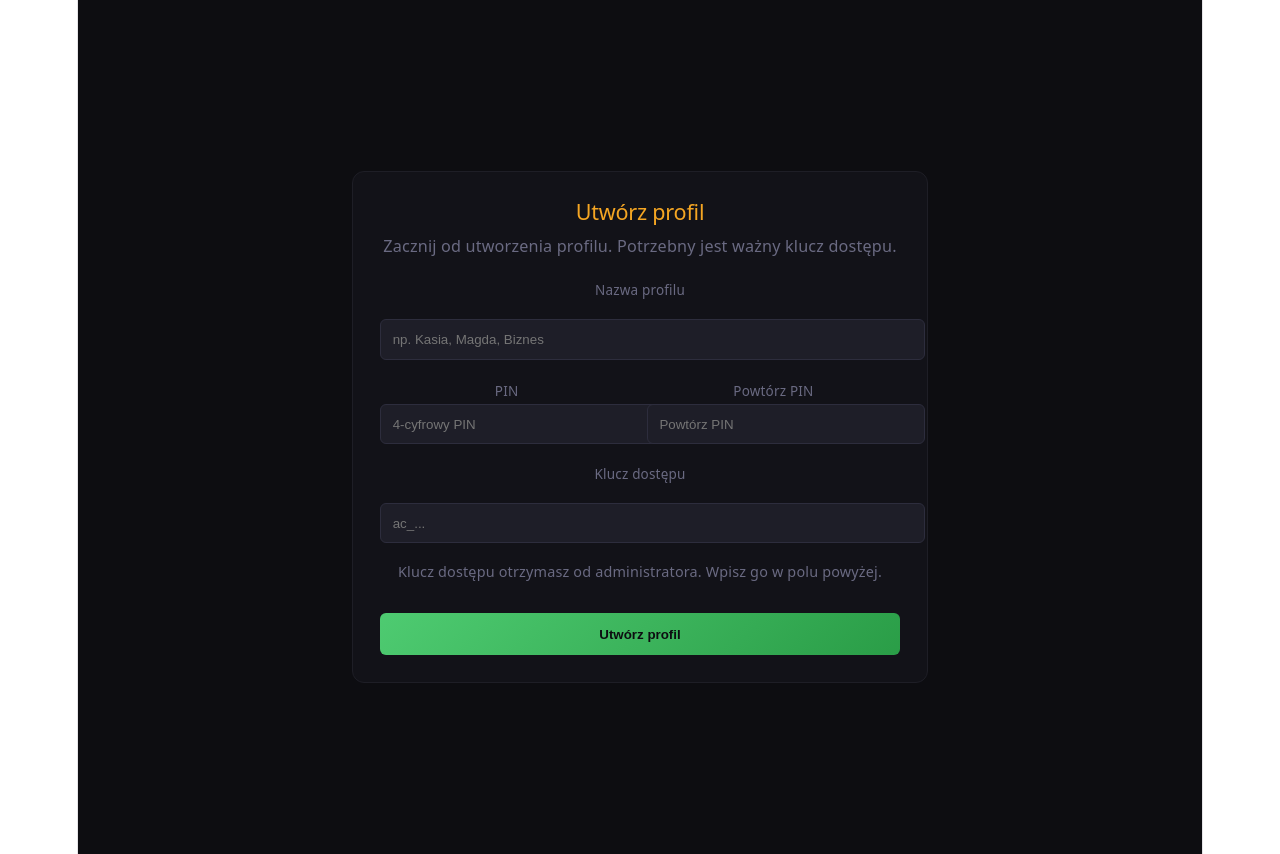
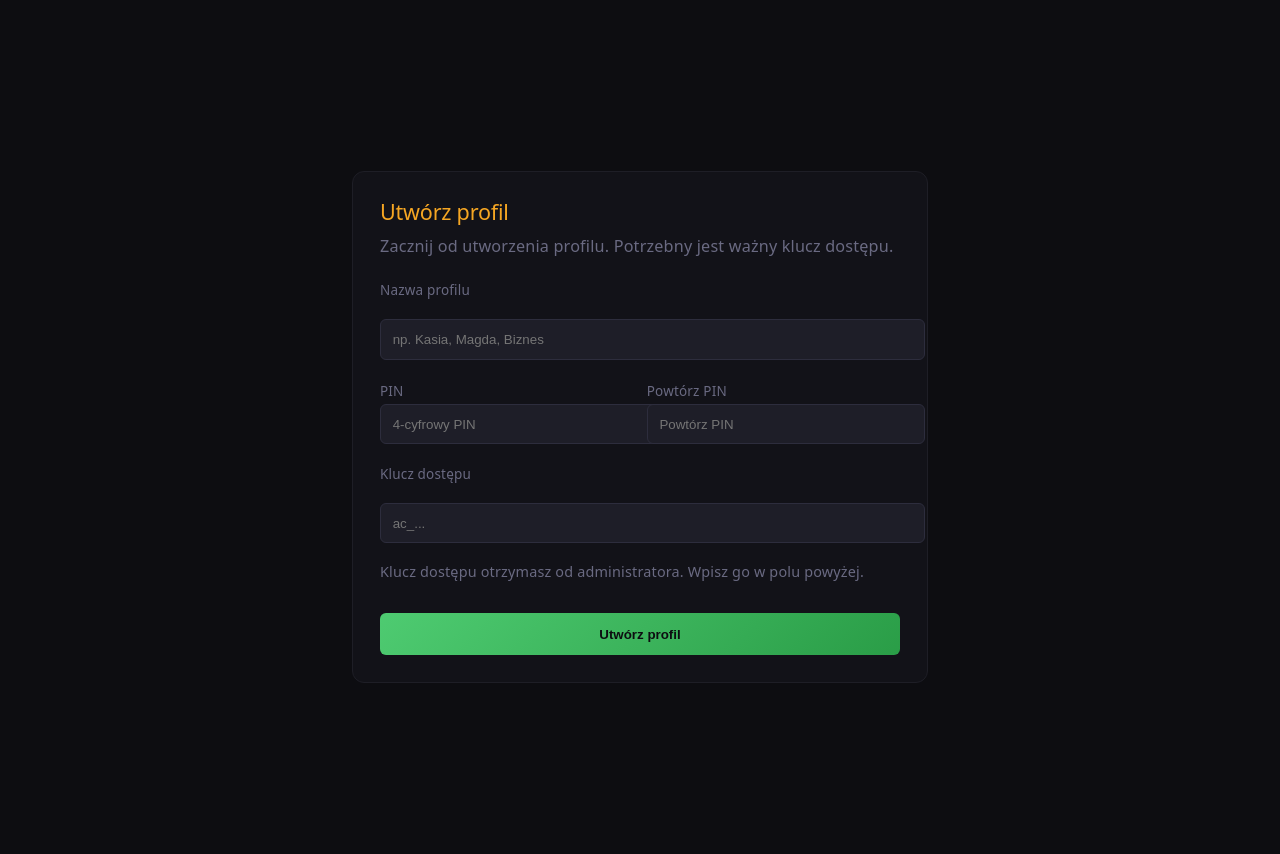
Before and after one commit to nuuii/allegro_calculator, a React (Vite) app: page / in a window 1280 px wide. Built offline with nearby package versions, Linux system fonts and the light colour scheme.

Commit message:
modified:   src/components/Ui.jsx 	modified:   src/index.css

```diff
--- a/src/components/Ui.jsx
+++ b/src/components/Ui.jsx
@@ -20,6 +20,8 @@ export function Field({ label, value, onChange, placeholder, note }) {
           fontSize: "0.95rem",
           fontFamily: "inherit",
           padding: "0.5rem 0.75rem",
+          height: "42px",
+          boxSizing: "border-box",
         }}
       />
       {note && <div style={{ fontSize: "0.65rem", color: "#3a3a4e", marginTop: "0.2rem" }}>{note}</div>}
--- a/src/index.css
+++ b/src/index.css
@@ -55,11 +55,7 @@ body {
 }
 
 #root {
-  width: 1126px;
   max-width: 100%;
-  margin: 0 auto;
-  text-align: center;
-  border-inline: 1px solid var(--border);
   min-height: 100svh;
   display: flex;
   flex-direction: column;
```
